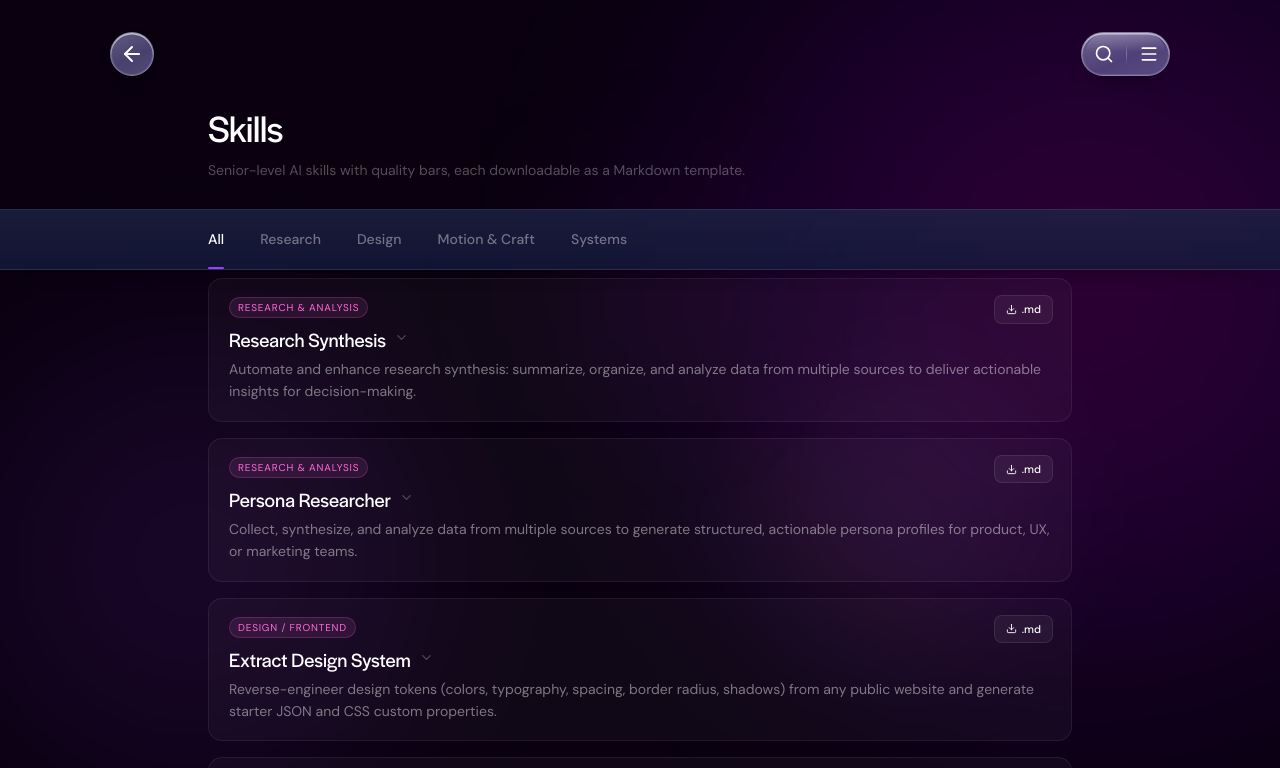
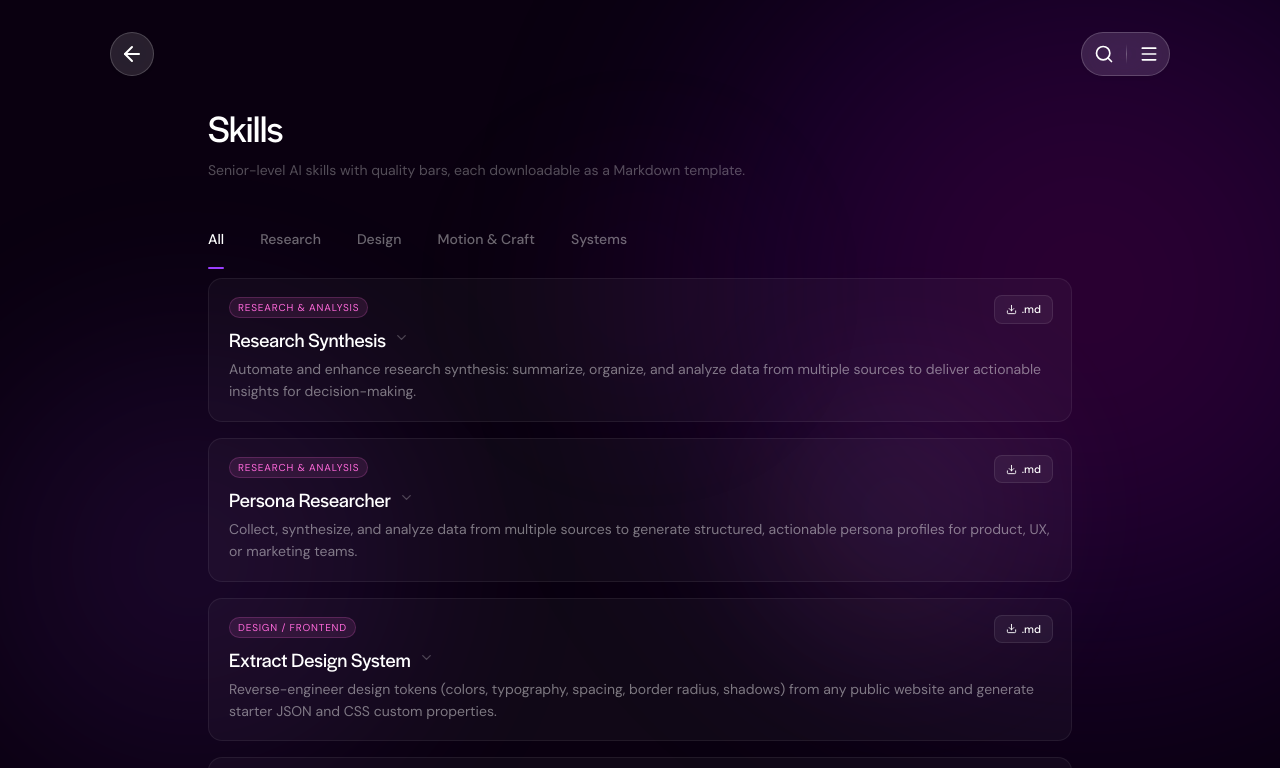
Before and after one commit to pavitsond-cyber/AI-Playbook, a Next.js app: page /ai-playbook/skills in a window 1280 px wide. Shown: the top 768 px of the page. Built offline with nearby package versions, Linux system fonts and the light colour scheme; a web font is replaced by a local one.

Commit message:
Auto-deploy: Claude changes

```diff
--- a/app/(playbook)/prompts/page.tsx
+++ b/app/(playbook)/prompts/page.tsx
@@ -4,6 +4,7 @@ import { useState, useEffect, useRef } from 'react'
 import { ChevronDown } from 'lucide-react'
 import PageHeader from '@/components/playbook/PageHeader'
 import CopyButton from '@/components/playbook/CopyButton'
+import StickyTabs from '@/components/playbook/StickyTabs'
 
 
 interface PromptTemplate {
@@ -863,7 +864,7 @@ export default function PromptsPage() {
       </div>
 
       {/* ── Tab bar — sticks directly below the frosted navigation ── */}
-      <div className="playbook-sticky-tabs" style={{ marginTop: 8 }}>
+      <StickyTabs style={{ marginTop: 8 }}>
         <div className="playbook-sticky-tabs__track" style={{ maxWidth: 960, margin: '0 auto', padding: '0 clamp(20px,4vw,48px)' }}>
           <div style={{ display: 'flex', flexWrap: 'nowrap', gap: 'clamp(16px,3vw,36px)' }}>
             {PROMPT_TABS.map(tab => {
@@ -893,7 +894,7 @@ export default function PromptsPage() {
             })}
           </div>
         </div>
-      </div>
+      </StickyTabs>
 
       {/* ── Prompt list ── */}
       <div style={{ maxWidth: 960, margin: '0 auto', width: '100%', padding: '8px clamp(20px,4vw,48px) 48px' }}>
--- a/app/(playbook)/skills/page.tsx
+++ b/app/(playbook)/skills/page.tsx
@@ -3,6 +3,7 @@
 import { useState, useEffect, useRef } from 'react'
 import { ChevronDown, Download, Check } from 'lucide-react'
 import PageHeader from '@/components/playbook/PageHeader'
+import StickyTabs from '@/components/playbook/StickyTabs'
 
 
 interface Skill {
@@ -1092,7 +1093,7 @@ export default function SkillsPage() {
       </div>
 
       {/* ── Tab bar — sticks directly below the frosted navigation ── */}
-      <div className="playbook-sticky-tabs" style={{ marginTop: 8 }}>
+      <StickyTabs style={{ marginTop: 8 }}>
         <div className="playbook-sticky-tabs__track" style={{ maxWidth: 960, margin: '0 auto', padding: '0 clamp(20px,4vw,48px)' }}>
           <div style={{ display: 'flex', flexWrap: 'nowrap', gap: 'clamp(16px,3vw,36px)' }}>
             {TABS.map(tab => {
@@ -1122,7 +1123,7 @@ export default function SkillsPage() {
             })}
           </div>
         </div>
-      </div>
+      </StickyTabs>
 
       {/* ── Skill list ── */}
       <div style={{ maxWidth: 960, margin: '0 auto', width: '100%', padding: '8px clamp(20px,4vw,48px) 48px' }}>
--- a/app/(playbook)/tools/page.tsx
+++ b/app/(playbook)/tools/page.tsx
@@ -3,6 +3,7 @@
 import { useState, useEffect } from 'react'
 import { ExternalLink } from 'lucide-react'
 import PageHeader from '@/components/playbook/PageHeader'
+import StickyTabs from '@/components/playbook/StickyTabs'
 
 /* Stable slug matching the id= on each card in the search index */
 function toolSlug(name: string) {
@@ -316,7 +317,7 @@ export default function ToolsPage() {
       </div>
 
       {/* ── Tab bar — sticks directly below the frosted navigation ── */}
-      <div className="playbook-sticky-tabs" style={{ marginTop: 8 }}>
+      <StickyTabs style={{ marginTop: 8 }}>
         <div className="playbook-sticky-tabs__track" style={{ maxWidth: 960, margin: '0 auto', padding: '0 clamp(20px,4vw,48px)' }}>
           <div style={{ display: 'flex', flexWrap: 'nowrap', gap: 'clamp(16px,3vw,36px)' }}>
             {TABS.map(tab => {
@@ -350,7 +351,7 @@ export default function ToolsPage() {
             })}
           </div>
         </div>
-      </div>
+      </StickyTabs>
 
       {/* ── Tool grid ── */}
       <div style={{ maxWidth: 960, margin: '0 auto', width: '100%', padding: '8px clamp(20px,4vw,48px) 48px' }}>
--- a/app/globals.css
+++ b/app/globals.css
@@ -131,15 +131,32 @@ body {
   position: sticky;
   top: var(--playbook-sticky-offset);
   z-index: 90;
-  border-bottom: 1px solid rgba(255,255,255,0.08);
-  background:
-    linear-gradient(180deg, rgba(255,255,255,0.055), rgba(255,255,255,0.018)),
-    rgba(14, 20, 57, 0.76);
+  border-bottom: 1px solid transparent;
+  background: transparent;
+  -webkit-backdrop-filter: blur(0);
+  backdrop-filter: blur(0);
+  box-shadow: none;
+  transition:
+    background-color 220ms ease,
+    border-color 220ms ease,
+    box-shadow 220ms ease,
+    backdrop-filter 220ms ease;
+}
+
+.playbook-sticky-tabs__marker {
+  height: 1px;
+  margin-bottom: -1px;
+  pointer-events: none;
+}
+
+.playbook-sticky-tabs[data-stuck='true'] {
+  border-bottom-color: rgba(255,255,255,0.08);
+  background: rgba(14, 20, 57, 0.7);
   -webkit-backdrop-filter: blur(24px) saturate(145%);
   backdrop-filter: blur(24px) saturate(145%);
   box-shadow:
-    inset 0 1px 0 rgba(255,255,255,0.08),
-    0 12px 28px -24px rgba(0,0,0,0.9);
+    inset 0 1px 0 rgba(255,255,255,0.06),
+    0 14px 24px -22px rgba(0,0,0,0.95);
 }
 
 .playbook-sticky-tabs__track {
@@ -152,6 +169,17 @@ body {
 
 .playbook-sticky-tabs__track::-webkit-scrollbar {
   display: none;
+}
+
+.playbook-sticky-tabs__track > div {
+  width: max-content;
+  min-width: 100%;
+}
+
+@media (max-width: 639px) {
+  .playbook-sticky-tabs__track > div {
+    min-width: calc(100% + 24px);
+  }
 }
 
 .playbook-header-control {
@@ -172,43 +200,37 @@ body {
 
 .playbook-header-control--frost {
   overflow: hidden;
-  background:
-    linear-gradient(155deg, rgba(255,255,255,0.24), rgba(255,255,255,0.11) 55%, rgba(255,255,255,0.16)),
-    rgba(73, 67, 137, 0.62);
-  border: 1px solid rgba(255,255,255,0.28);
-  -webkit-backdrop-filter: blur(22px) saturate(145%);
-  backdrop-filter: blur(22px) saturate(145%);
-  box-shadow:
-    inset 0 1.5px 0 rgba(255,255,255,0.58),
-    inset 0 0 0 1px rgba(255,255,255,0.12),
-    0 8px 20px -10px rgba(0,0,0,0.6);
+  background: rgba(255, 255, 255, 0.12);
+  border: 1px solid rgba(255, 255, 255, 0.18);
+  -webkit-backdrop-filter: blur(28px) saturate(160%);
+  backdrop-filter: blur(28px) saturate(160%);
+  box-shadow: 0 3px 10px -8px rgba(0, 0, 0, 0.3);
   transition:
-    background 280ms ease,
-    border-color 280ms ease,
-    box-shadow 280ms ease,
+    background-color 0.2s ease,
+    box-shadow 0.2s ease,
     transform 420ms cubic-bezier(0.2, 0.8, 0.2, 1);
 }
 
 .playbook-header-control--frost:hover {
-  background:
-    linear-gradient(155deg, rgba(255,255,255,0.32), rgba(255,255,255,0.16) 55%, rgba(255,255,255,0.22)),
-    rgba(84, 76, 156, 0.78);
-  border-color: rgba(255,255,255,0.36);
+  background: rgba(255, 255, 255, 0.17);
+  box-shadow: 0 5px 14px -8px rgba(0, 0, 0, 0.35);
 }
 
 .playbook-header-control--frost:active {
+  background: rgba(255, 255, 255, 0.20);
   transform: scale(0.96);
-  border-color: rgba(255,255,255,0.34);
-  background:
-    radial-gradient(circle at 38% 28%, rgba(255,255,255,0.24), transparent 42%),
-    linear-gradient(145deg, rgba(255,255,255,0.15), rgba(255,255,255,0.045) 58%, rgba(255,255,255,0.08)),
-    rgba(73,67,137,0.66);
+  transition-duration: 90ms;
+}
+
+html.safari-glass .playbook-header-control--frost {
+  background: linear-gradient(160deg, rgba(255,255,255,0.16), rgba(255,255,255,0.05) 55%, rgba(255,255,255,0.09));
+  border-color: rgba(255, 255, 255, 0.06);
+  -webkit-backdrop-filter: blur(20px) saturate(100%);
+  backdrop-filter: blur(20px) saturate(100%);
   box-shadow:
-    inset 0 1px 0 rgba(255,255,255,0.56),
-    inset 0 0 0 2px rgba(255,255,255,0.1),
-    inset 0 -5px 12px rgba(12,10,46,0.16),
-    0 5px 14px -10px rgba(0,0,0,0.68);
-  transition-duration: 90ms;
+    inset 0 1px 0 rgba(255, 255, 255, 0.4),
+    inset 0 0 0 1px rgba(255, 255, 255, 0.12),
+    0 6px 16px -8px rgba(0, 0, 0, 0.4);
 }
 
 .playbook-header-control:focus-visible {
@@ -258,34 +280,34 @@ body {
   flex: 0 0 89px;
   align-items: center;
   overflow: hidden;
-  border: 1px solid rgba(255,255,255,0.28);
+  background: rgba(255, 255, 255, 0.12);
+  border: 1px solid rgba(255, 255, 255, 0.18);
   border-radius: 9999px;
-  background:
-    linear-gradient(155deg, rgba(255,255,255,0.24), rgba(255,255,255,0.11) 55%, rgba(255,255,255,0.16)),
-    rgba(73, 67, 137, 0.62);
-  -webkit-backdrop-filter: blur(22px) saturate(145%);
-  backdrop-filter: blur(22px) saturate(145%);
-  box-shadow:
-    inset 0 1.5px 0 rgba(255,255,255,0.58),
-    inset 0 0 0 1px rgba(255,255,255,0.12),
-    0 8px 20px -10px rgba(0,0,0,0.6);
+  -webkit-backdrop-filter: blur(28px) saturate(160%);
+  backdrop-filter: blur(28px) saturate(160%);
+  box-shadow: 0 3px 10px -8px rgba(0, 0, 0, 0.3);
   pointer-events: auto;
   transition:
-    background 280ms ease,
-    border-color 280ms ease,
-    box-shadow 280ms ease,
-    transform 420ms cubic-bezier(0.2, 0.8, 0.2, 1);
+    background-color 0.2s ease,
+    border-color 0.2s ease,
+    box-shadow 0.2s ease;
 }
 
 .playbook-page-header[data-menu-open='true'] .playbook-header-actions {
-  border-color: rgba(255,255,255,0.36);
-  background:
-    linear-gradient(155deg, rgba(255,255,255,0.32), rgba(255,255,255,0.16) 55%, rgba(255,255,255,0.22)),
-    rgba(84, 76, 156, 0.78);
+  background: rgba(255, 255, 255, 0.17);
+  border-color: rgba(255, 255, 255, 0.24);
+  box-shadow: 0 5px 14px -8px rgba(0, 0, 0, 0.35);
+}
+
+html.safari-glass .playbook-header-actions {
+  background: linear-gradient(160deg, rgba(255,255,255,0.16), rgba(255,255,255,0.05) 55%, rgba(255,255,255,0.09));
+  border-color: rgba(255, 255, 255, 0.06);
+  -webkit-backdrop-filter: blur(20px) saturate(100%);
+  backdrop-filter: blur(20px) saturate(100%);
   box-shadow:
-    inset 0 1px 0 rgba(255,255,255,0.48),
-    inset 0 0 0 1px rgba(255,255,255,0.1),
-    0 12px 28px -12px rgba(0,0,0,0.65);
+    inset 0 1px 0 rgba(255, 255, 255, 0.4),
+    inset 0 0 0 1px rgba(255, 255, 255, 0.12),
+    0 6px 16px -8px rgba(0, 0, 0, 0.4);
 }
 
 .playbook-glass-shine {
@@ -295,7 +317,7 @@ body {
   height: 42%;
   border-radius: 9999px 9999px 50% 50%;
   background: linear-gradient(to bottom, rgba(255,255,255,0.24), transparent);
-  opacity: 1;
+  opacity: 0;
   pointer-events: none;
 }
 
--- a/components/glossary/GlossaryPage.tsx
+++ b/components/glossary/GlossaryPage.tsx
@@ -5,6 +5,7 @@ import { GlossaryTerm } from '@/types'
 import GlossaryGrid from './GlossaryGrid'
 import GlossaryCard from './GlossaryCard'
 import { useDockedTitle } from '@/components/nav/PageChromeContext'
+import StickyTabs from '@/components/playbook/StickyTabs'
 
 type TabId = 'abbreviations' | 'terminologies'
 
@@ -142,7 +143,7 @@ export default function GlossaryPage({ terms }: GlossaryPageProps) {
         </div>
 
         {/* Sticky tabs — sits directly below the frosted navigation */}
-        <div className="playbook-sticky-tabs">
+        <StickyTabs>
           <div className="playbook-sticky-tabs__track" style={{ display: "flex", padding: "8px clamp(20px,4vw,48px) 0" }}>
             {TABS.map(tab => {
               const isActive = activeTab === tab.id
@@ -178,7 +179,7 @@ export default function GlossaryPage({ terms }: GlossaryPageProps) {
               )
             })}
           </div>
-        </div>
+        </StickyTabs>
 
         {/* Results */}
         <div style={{ padding: "20px clamp(20px,4vw,48px) clamp(40px,4vw,64px)" }}>
--- /dev/null
+++ b/components/playbook/StickyTabs.tsx
@@ -0,0 +1,49 @@
+'use client'
+
+import { useEffect, useRef, useState } from 'react'
+
+interface StickyTabsProps {
+  children: React.ReactNode
+  className?: string
+  style?: React.CSSProperties
+}
+
+export default function StickyTabs({ children, className = '', style }: StickyTabsProps) {
+  const markerRef = useRef<HTMLDivElement>(null)
+  const [stuck, setStuck] = useState(false)
+
+  useEffect(() => {
+    const update = () => {
+      const marker = markerRef.current
+      const header = document.querySelector<HTMLElement>('.playbook-page-header')
+      if (!marker || !header) return
+
+      const nextStuck = marker.getBoundingClientRect().top <= header.getBoundingClientRect().bottom
+      setStuck(current => current === nextStuck ? current : nextStuck)
+    }
+
+    update()
+    window.addEventListener('scroll', update, { passive: true })
+    document.addEventListener('scroll', update, true)
+    window.addEventListener('resize', update)
+
+    return () => {
+      window.removeEventListener('scroll', update)
+      document.removeEventListener('scroll', update, true)
+      window.removeEventListener('resize', update)
+    }
+  }, [])
+
+  return (
+    <>
+      <div ref={markerRef} className="playbook-sticky-tabs__marker" aria-hidden />
+      <div
+        className={`playbook-sticky-tabs ${className}`.trim()}
+        data-stuck={stuck ? 'true' : 'false'}
+        style={style}
+      >
+        {children}
+      </div>
+    </>
+  )
+}
```
Also changed, not shown: app/(playbook)/layout.tsx (+7 -0 lines).
